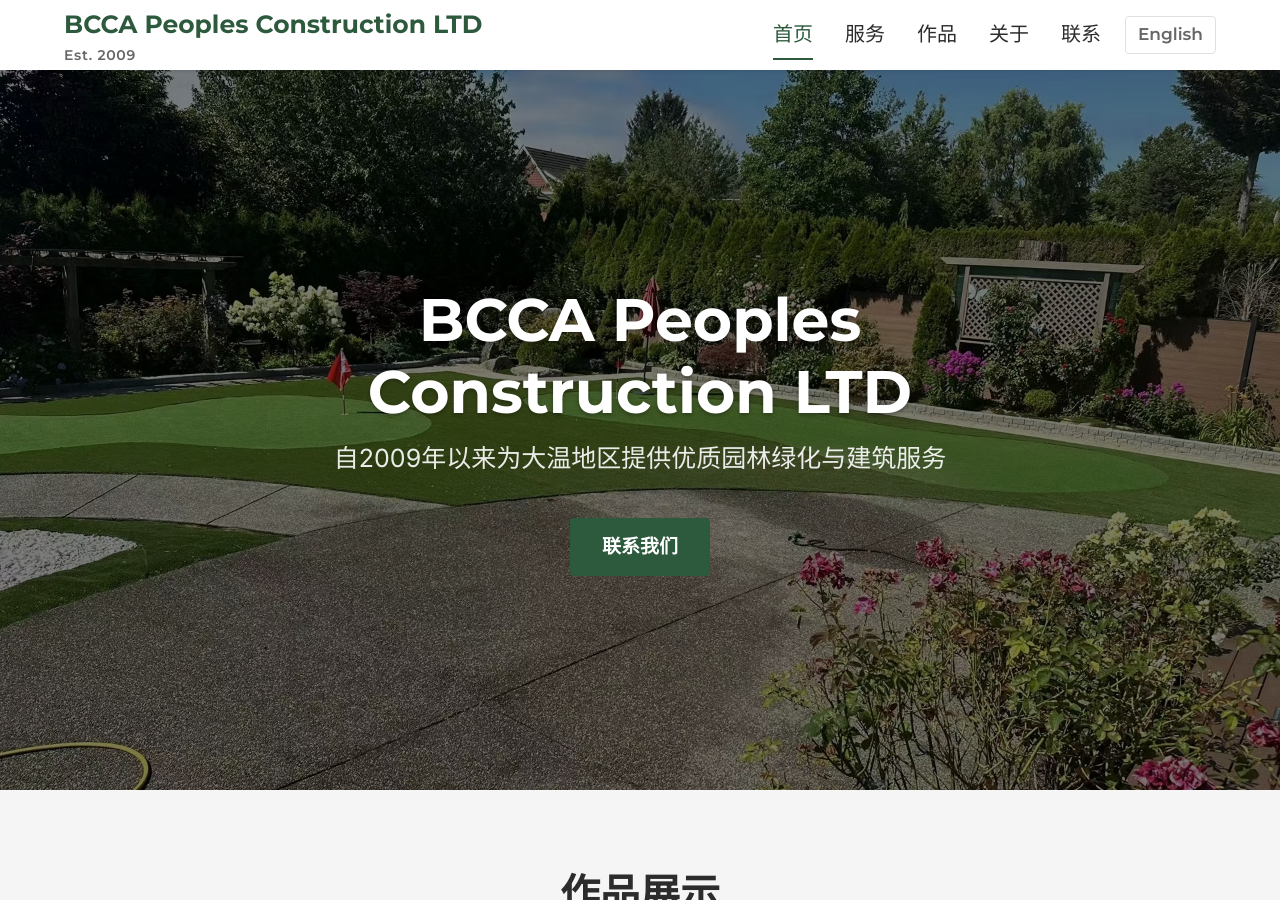
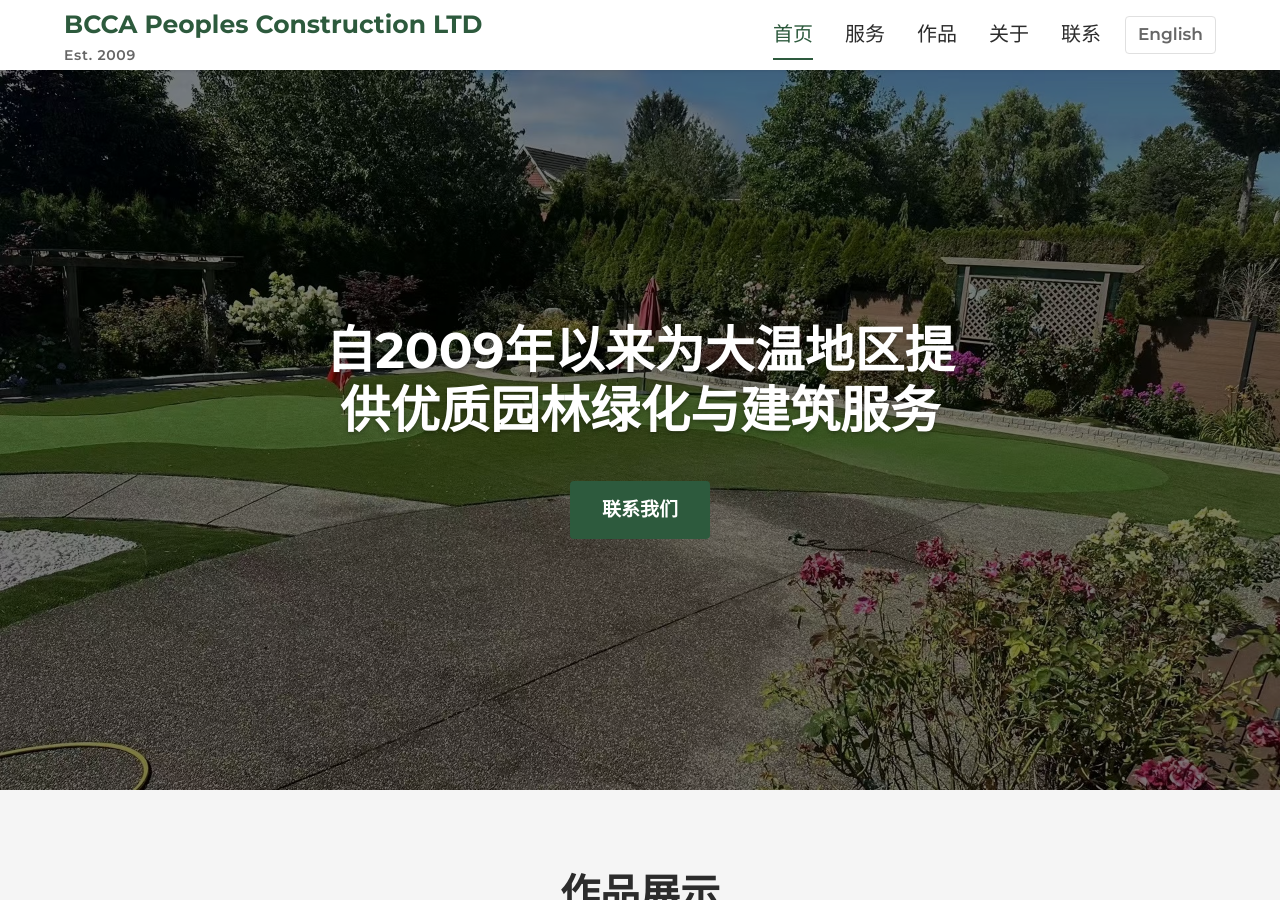
Before and after one commit to peoplesconstruction/peoplesconstruction.github.io, a Jekyll site: the page built from zh/index.html, in a window 1280 px wide and 900 px high. Built offline with Jekyll 4.4.1, drawn with Linux system fonts in a browser that asks for light colours.

Commit message:
Promote tagline to hero H1; drop redundant brand H1.

```diff
--- a/assets/css/main.css
+++ b/assets/css/main.css
@@ -232,10 +232,11 @@ main {
 }
 
 .hero h1 {
-  font-size: 3rem;
+  font-size: 2.5rem;
   color: var(--color-white);
-  margin-bottom: 0.5rem;
+  margin-bottom: 2rem;
   text-shadow: 0 2px 4px rgba(0,0,0,0.3);
+  max-width: 900px;
 }
 
 .hero .tagline {
@@ -752,8 +753,7 @@ main {
   h2 { font-size: 1.5rem; }
 
   .hero { height: 60vh; min-height: 400px; }
-  .hero h1 { font-size: 2rem; }
-  .hero .tagline { font-size: 1rem; }
+  .hero h1 { font-size: 1.6rem; }
 
   .cards-grid,
   .gallery-grid {
--- a/en/index.html
+++ b/en/index.html
@@ -11,8 +11,7 @@ zh_pair: /zh/
 <section class="hero">
   <div class="hero-bg" style="background-image: url('/assets/images/home/hero.jpg')"></div>
   <div class="hero-content">
-    <h1>BCCA Peoples Construction LTD</h1>
-    <p class="tagline">Quality Landscaping & Construction in Greater Vancouver Since 2009</p>
+    <h1>Quality Landscaping & Construction in Greater Vancouver Since 2009</h1>
     <a href="/en/contact/" class="btn btn-primary">Contact Us</a>
   </div>
 </section>
--- a/zh/index.html
+++ b/zh/index.html
@@ -11,8 +11,7 @@ en_pair: /en/
 <section class="hero">
   <div class="hero-bg" style="background-image: url('/assets/images/home/hero.jpg')"></div>
   <div class="hero-content">
-    <h1>BCCA Peoples Construction LTD</h1>
-    <p class="tagline">自2009年以来为大温地区提供优质园林绿化与建筑服务</p>
+    <h1>自2009年以来为大温地区提供优质园林绿化与建筑服务</h1>
     <a href="/zh/contact/" class="btn btn-primary">联系我们</a>
   </div>
 </section>
```
